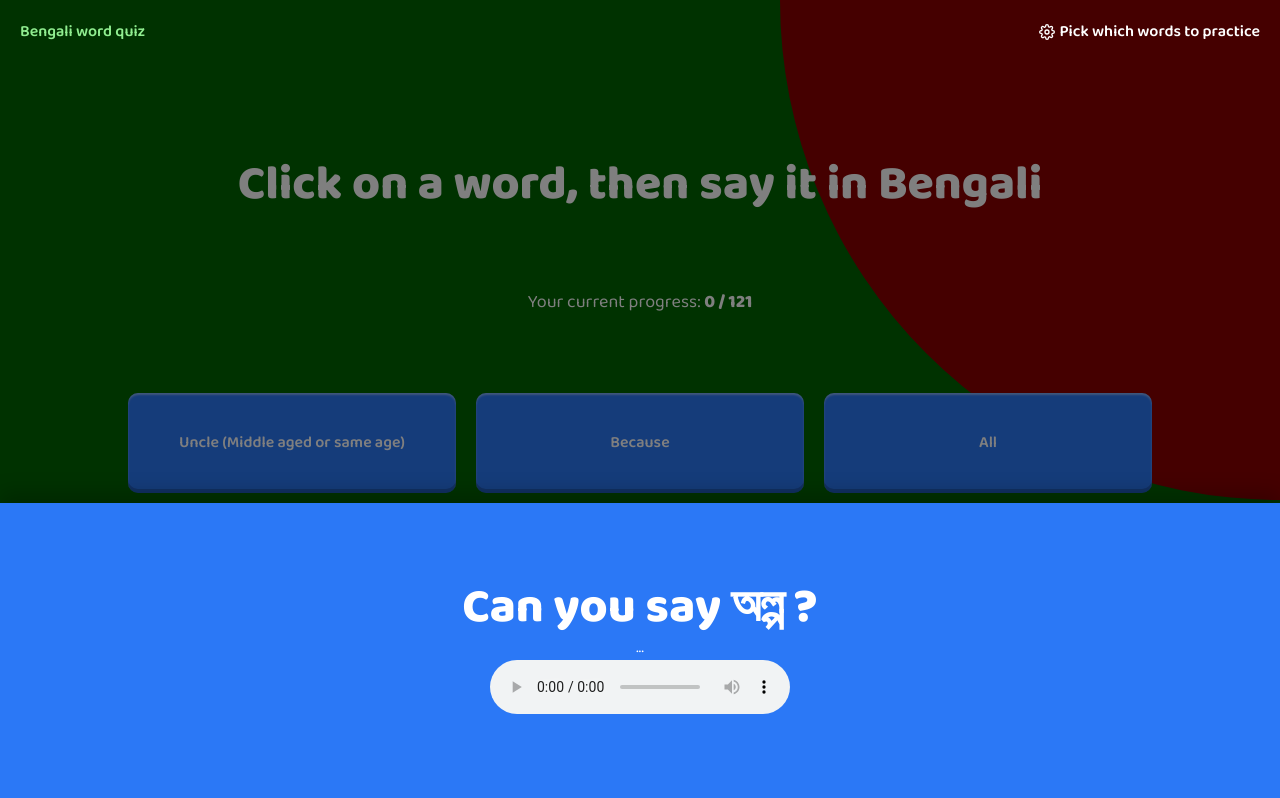
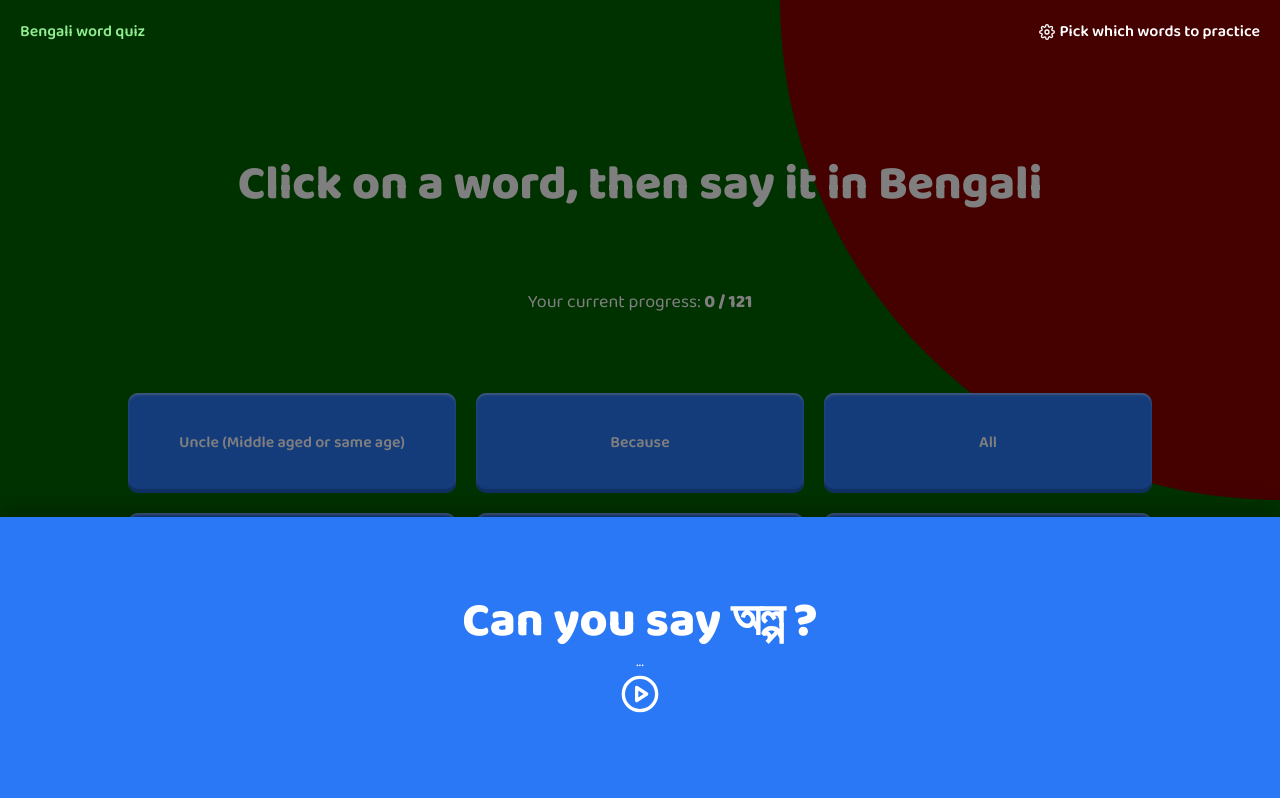
Before and after one commit to RobTF9/bengali-word-quiz, a React (Vite) app: page /A-little in a window 1280 px wide. Shown: the top 798 px of the page. Built offline with nearby package versions, Linux system fonts and the light colour scheme.

Commit message:
speak back

```diff
--- a/src/components/Listener.jsx
+++ b/src/components/Listener.jsx
@@ -8,6 +8,7 @@ import {
   ListenerInner,
   ListenerWrapper,
 } from '../styles/Listener.styles';
+import { FiPlayCircle } from 'react-icons/fi';
 
 const Listener = () => {
   const { pathname } = useLocation();
@@ -32,6 +33,9 @@ const Listener = () => {
       },
     ],
   });
+
+  const audioEl = React.useRef();
+  const play = () => audioEl.current.play();
 
   React.useEffect(() => {
     if (!listening && !correct) {
@@ -77,10 +81,15 @@ const Listener = () => {
             {attempts > 3 && <p>It's pronounced {pronounciation}</p>}
             {bengali && (
               <audio
-                controls
+                ref={audioEl}
                 id="tts-audio"
-                src={`https://translate.google.com/translate_tts?ie=UTF-8&tl=bn-BD&client=tw-ob&q=${bengali}`}
+                src={`https://translate.google.com/translate_tts?ie=UTF-8&tl=bn-IN&client=tw-ob&q=${bengali}`}
               />
+            )}
+            {audioEl && (
+              <button onClick={play}>
+                <FiPlayCircle />
+              </button>
             )}
           </ListenerInner>
         </ListenerWrapper>
--- a/src/styles/Listener.styles.js
+++ b/src/styles/Listener.styles.js
@@ -31,6 +31,16 @@ export const ListenerInner = styled.div`
   * {
     color: white;
   }
+
+  button {
+    width: 4rem;
+    height: 4rem;
+
+    svg {
+      width: 100%;
+      height: 100%;
+    }
+  }
 `;
 
 export const TranscriptDebugger = styled.div`
```
